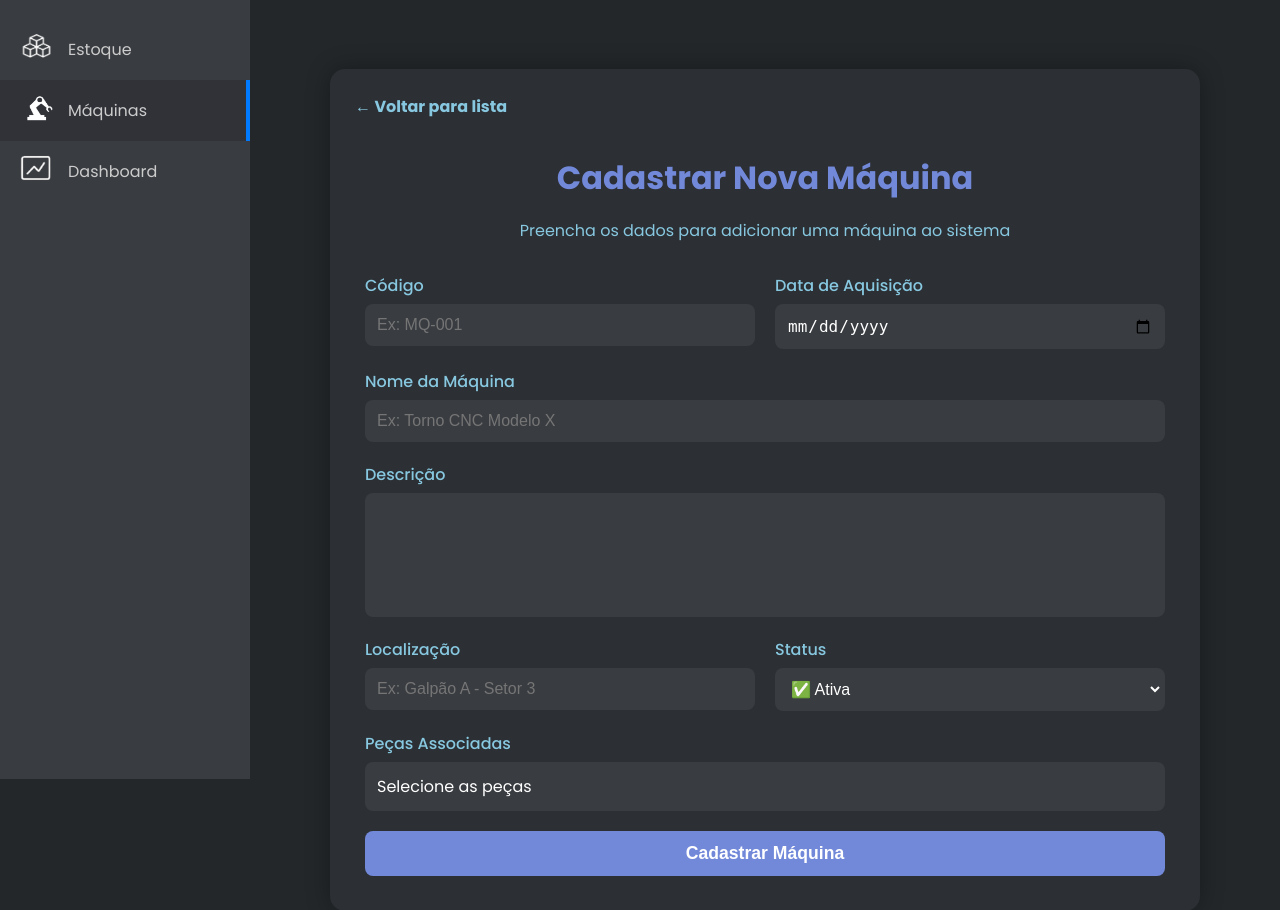
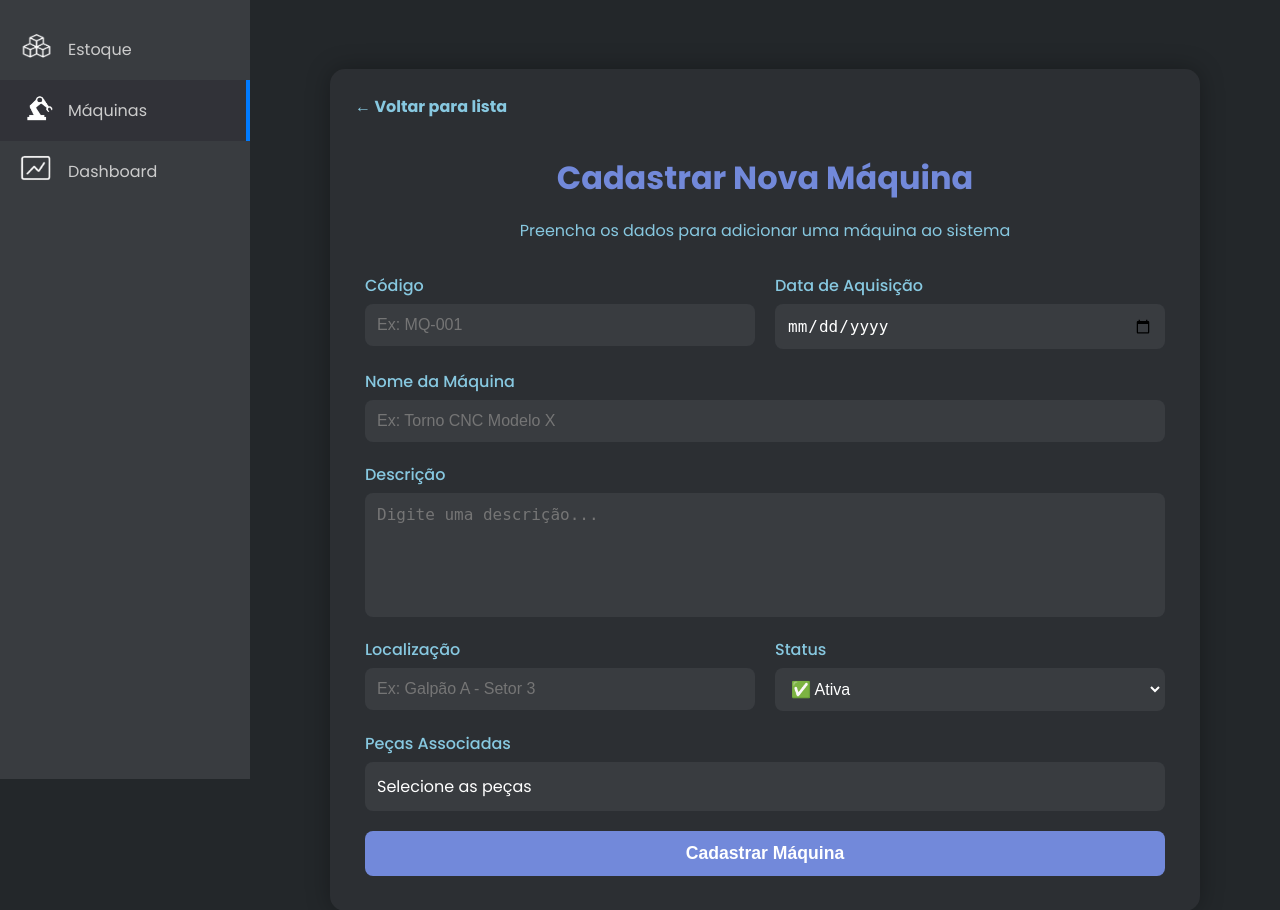
Before and after one commit to leonardogranata/StockMind, a Django app: page /cadastro/maquina/ in a window 1280 px wide. Shown: the part 61-971 px from the top of the page. Run offline with Django 5.2, Linux system fonts and the light colour scheme; data that the repository does not hold is empty; some libraries are stand-ins or nearby versions.

Commit message:
Placeholder na descrição

```diff
--- a/stockmind/templates/estoque/cadastro.html
+++ b/stockmind/templates/estoque/cadastro.html
@@ -53,7 +53,7 @@
 
         <div class="peca-group full">
           <label>Descrição:</label>
-          <textarea name="descricao" placeholder="Digite a descrição..." required></textarea>
+          <textarea name="descricao" placeholder="Digite uma descrição..." required></textarea>
         </div>
 
         <button id="button-create" type="submit">Cadastrar</button>
--- a/stockmind/templates/estoque/cadastro_maquinas.html
+++ b/stockmind/templates/estoque/cadastro_maquinas.html
@@ -29,7 +29,7 @@
 
       <div class="maquina-group full">
         <label class="maquina-label">Descrição</label>
-        <textarea name="descricao" class="maquina-textarea"></textarea>
+        <textarea name="descricao" placeholder="Digite uma descrição..." class="maquina-textarea"></textarea>
       </div>
 
       <div class="maquina-grid">
```
